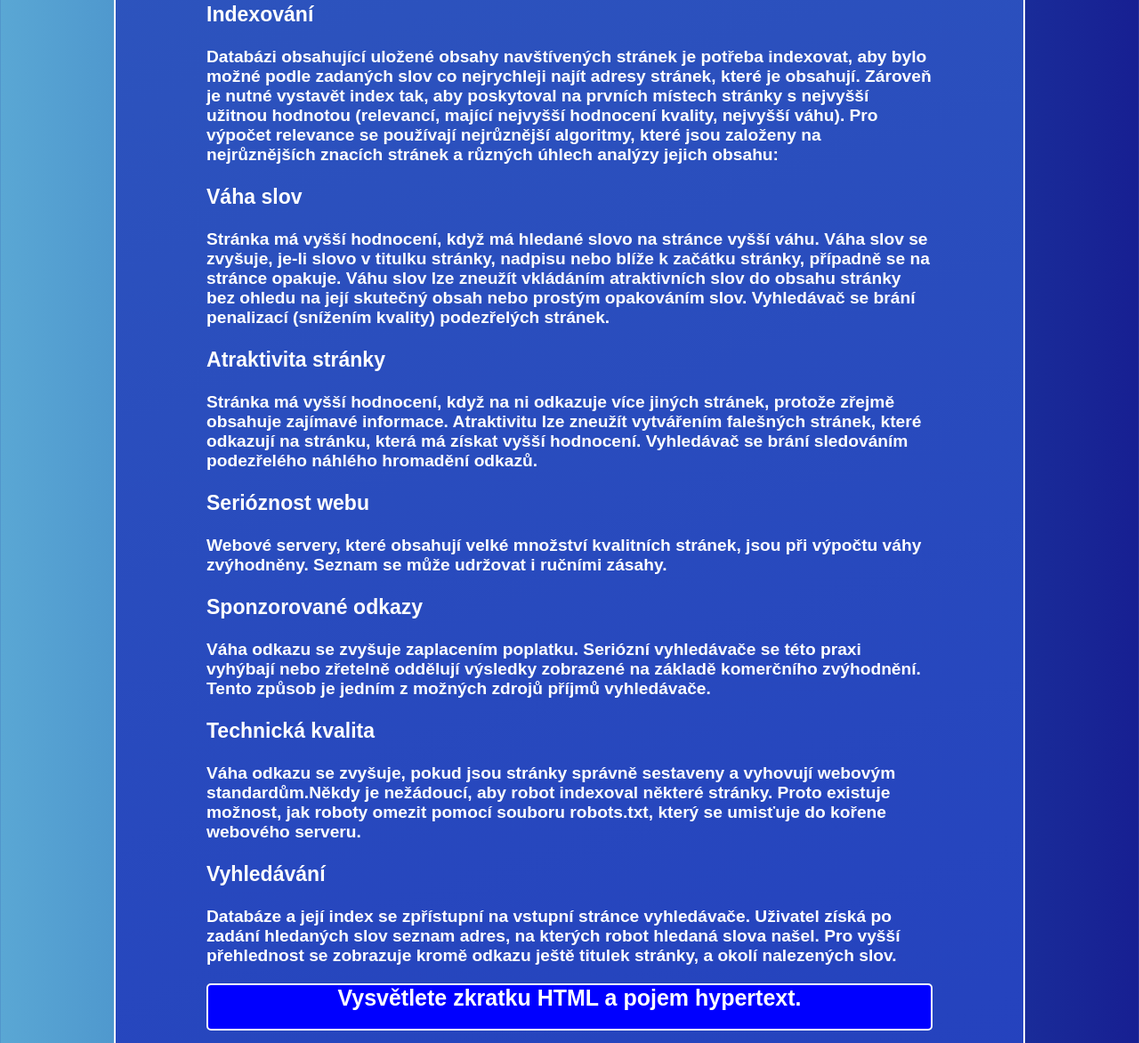
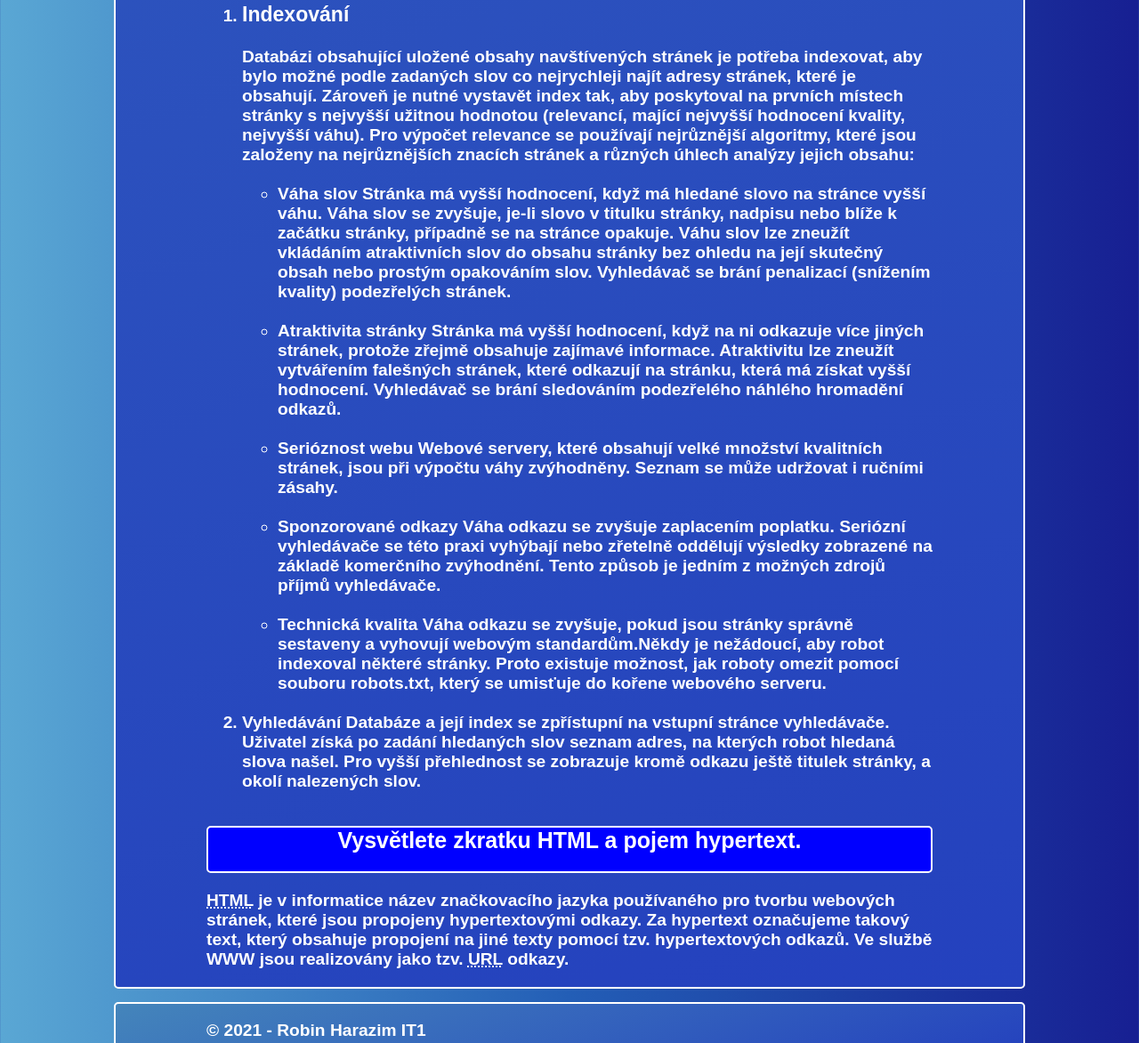
Before and after one commit to ComradeBobo/www, a plain HTML site: page index.html in a window 1280 px wide. Shown: the part 4582-5754 px from the top of the page at 89% size. Drawn offline with Linux system fonts and the light colour scheme.

Commit message:
2 Uprava stranky

```diff
--- a/index.html
+++ b/index.html
@@ -22,7 +22,8 @@
                 href="https://cs.wikipedia.org/wiki/Evropsk%C3%A1_organizace_pro_jadern%C3%BD_v%C3%BDzkum">CERN</a> v
             Ženevě díky <a class="odkaz" href="https://cs.wikipedia.org/wiki/Tim_Berners-Lee">Timu Berners-Lee</a>.</p>
         <p>Za hypertext označujeme takový text, který obsahuje propojení na jiné texty pomocí tzv.<b>hypertextových
-                odkazů</b>. Ve službě WWW jsou realizovány jako tzv. <abbr title="Uniform Resource Locator">URL</abbr> odkazy.</p>
+                odkazů</b>. Ve službě WWW jsou realizovány jako tzv. <abbr title="Uniform Resource Locator">URL</abbr>
+            odkazy.</p>
         <p>Služba je založena na spolupráci <b>WWW klientů</b> (browserů) <b>WWW serverem</b>. Prvním komerčním
             prohlížečem webových
             stránek byl na počátku 90. let minulého století Mosaic.</p>
@@ -76,7 +77,8 @@
             Webový server je připojen k počítačové síti a přijímá požadavky v souladu s protokolem HTTP (<i>HTTP
                 Request</i>). Tyto požadavky vyřizuje a počítači, který požadavek vznesl, vrací odpověď. Odpověď
             serveru je
-            opět ve tvaru <abbr title="HyperText Transfer Protocol">HTTP</abbr> (<i>HTTP Response</i>), je uvozena hlavičkou obsahující stavový kód, za níž následuje
+            opět ve tvaru <abbr title="HyperText Transfer Protocol">HTTP</abbr> (<i>HTTP Response</i>), je uvozena
+            hlavičkou obsahující stavový kód, za níž následuje
             samotný obsah.
         </div>
         <div class="otazka">4.Co je HTTP?</div>
@@ -121,8 +123,10 @@
         </div>
         <div class="otazka">6.Proč se stále častěji využívá protokol HTTPS?</div>
         <div class="odpoved">
-            <abbr title="Hypertext Transfer Protocol Secure">HTTPS</abbr> je nadstavba protokolu <abbr title="HyperText Transfer Protocol">HTTP</abbr>, která poskytuje zvýšenou bezpečnost před
-            odposloucháváním či podvržením dat. Pro komunikaci pomocí <abbr title="Hypertext Transfer Protocol Secure">HTTPS</abbr>
+            <abbr title="Hypertext Transfer Protocol Secure">HTTPS</abbr> je nadstavba protokolu <abbr
+                title="HyperText Transfer Protocol">HTTP</abbr>, která poskytuje zvýšenou bezpečnost před
+            odposloucháváním či podvržením dat. Pro komunikaci pomocí <abbr
+                title="Hypertext Transfer Protocol Secure">HTTPS</abbr>
             musí nejdříve server vlastnit certifikát. Certifikát musí být podepsán tzv. certifikační autoritou,
             která zaručí, že vlastník certifikátu se nevydává za nikoho jiného. Webové prohlížeče jsou většinou
             vybaveny podpisovými certifikáty největších podpisových autorit.
@@ -139,7 +143,8 @@
         <div class="odpoved">
             <abbr title="Uniform Resource Locator">URL</abbr> je řetězec znaků s definovanou strukturou, který
             slouží k
-            přesné specifikaci umístění zdrojů informací (ve smyslu dokument nebo služba) na Internetu. <abbr title="Uniform Resource Locator">URL</abbr>
+            přesné specifikaci umístění zdrojů informací (ve smyslu dokument nebo služba) na Internetu. <abbr
+                title="Uniform Resource Locator">URL</abbr>
             definuje doménovou adresu serveru, umístění zdroje na serveru a protokol, kterým je možné zdroj
             zpřístupnit.
             <h3>Příklady:</h3>
@@ -157,7 +162,8 @@
         <div class="otazka">8.Co jsou a k čemu slouží tzv. cookies? Připojte obrázek ukazující uložená cookies k některé
             internetové stránce.</div>
         <div class="odpoved">
-            Jako <strong>cookie</strong> (anglicky sušenka) se v protokolu <abbr title="HyperText Transfer Protocol">HTTP</abbr> označuje malé množství dat,
+            Jako <strong>cookie</strong> (anglicky sušenka) se v protokolu <abbr
+                title="HyperText Transfer Protocol">HTTP</abbr> označuje malé množství dat,
             která WWW server pošle prohlížeči a ten je uloží na počítači uživatele. Při každé další návštěvě
             téhož serveru pak prohlížeč tato data posílá zpět serveru. Cookies běžně slouží k rozlišování
             jednotlivých uživatelů, ukládá se do nich obsah „nákupního košíku“ v elektronických obchodech,
@@ -183,6 +189,8 @@
             stále opakuje. Robot se na navštívené stránky vrací v pravidelných intervalech, aby zjistil, zda
             se na stránce neobjevily nějaké nové informace.
 
+            <ol>
+                <li>
                     <h3>Indexování</h3> Databázi obsahující uložené obsahy navštívených stránek je potřeba
                     indexovat, aby
                     bylo možné podle zadaných slov co nejrychleji najít adresy stránek, které je obsahují. Zároveň
@@ -190,57 +198,68 @@
                     hodnotou (relevancí, mající nejvyšší hodnocení kvality, nejvyšší váhu). Pro výpočet relevance se
                     používají nejrůznější algoritmy, které jsou založeny na nejrůznějších znacích stránek a různých
                     úhlech analýzy jejich obsahu:
+                </li>
+<br>
 
 
 
-                    <h3>Váha slov</h3> Stránka má vyšší hodnocení, když má hledané slovo na stránce
+                <ul>
+                    <li>Váha slov Stránka má vyšší hodnocení, když má hledané slovo na stránce
                         vyšší váhu. Váha
                         slov se zvyšuje, je-li slovo v titulku stránky, nadpisu nebo blíže k začátku stránky,
                         případně se na stránce opakuje. Váhu slov lze zneužít vkládáním atraktivních slov do
                         obsahu stránky bez ohledu na její skutečný obsah nebo prostým opakováním slov.
                         Vyhledávač se brání penalizací (snížením kvality) podezřelých stránek.
+                    </li>
+<br>
 
 
-
-                    <h3>Atraktivita stránky</h3> Stránka má vyšší hodnocení, když na ni odkazuje
+                    <li>Atraktivita stránky Stránka má vyšší hodnocení, když na ni odkazuje
                         více jiných
                         stránek, protože zřejmě obsahuje zajímavé informace. Atraktivitu lze zneužít vytvářením
                         falešných stránek, které odkazují na stránku, která má získat vyšší hodnocení.
                         Vyhledávač se brání sledováním podezřelého náhlého hromadění odkazů.
+                    </li>
+<br>
 
 
-
-                    <h3>Serióznost webu</h3> Webové servery, které obsahují velké množství
+                    <li>Serióznost webu Webové servery, které obsahují velké množství
                         kvalitních stránek, jsou
                         při výpočtu váhy zvýhodněny. Seznam se může udržovat i ručními zásahy.
+                    </li>
+<br>
 
 
-
-                    <h3>Sponzorované odkazy</h3> Váha odkazu se zvyšuje zaplacením poplatku.
+                    <li> Sponzorované odkazy Váha odkazu se zvyšuje zaplacením poplatku.
                         Seriózní vyhledávače se
                         této praxi vyhýbají nebo zřetelně oddělují výsledky zobrazené na základě komerčního
-                    zvýhodnění. Tento způsob je jedním z možných zdrojů příjmů vyhledávače.
+                        zvýhodnění. Tento způsob je jedním z možných zdrojů příjmů vyhledávače.</li>
+<br>
 
 
-
-                    <h3>Technická kvalita</h3> Váha odkazu se zvyšuje, pokud jsou stránky správně
+                    <li> Technická kvalita Váha odkazu se zvyšuje, pokud jsou stránky správně
                         sestaveny a
-                    vyhovují webovým standardům.Někdy je nežádoucí, aby robot indexoval některé stránky. Proto existuje
+                        vyhovují webovým standardům.Někdy je nežádoucí, aby robot indexoval některé stránky. Proto
+                        existuje
                         možnost, jak roboty omezit pomocí
                         souboru robots.txt, který se umisťuje do kořene webového serveru.
-
-
-                <h3>Vyhledávání</h3> Databáze a její index se zpřístupní na vstupní stránce
+                    </li>
+<br>
+                </ul>
+                <li>Vyhledávání Databáze a její index se zpřístupní na vstupní stránce
                     vyhledávače. Uživatel získá
                     po zadání hledaných slov seznam adres, na kterých robot hledaná slova našel. Pro vyšší
                     přehlednost se zobrazuje kromě odkazu ještě titulek stránky, a okolí nalezených slov.
-
+            </ol>
+            </li>
 
         </div>
         <div class="otazka">Vysvětlete zkratku HTML a pojem hypertext.</div>
-        <div class="odpoved"><abbr title="Hypertext Markup Language">HTML</abbr> je v informatice název značkovacího jazyka používaného pro tvorbu webových stránek,
+        <div class="odpoved"><abbr title="Hypertext Markup Language">HTML</abbr> je v informatice název značkovacího
+            jazyka používaného pro tvorbu webových stránek,
             které jsou propojeny hypertextovými odkazy. Za hypertext označujeme takový text, který obsahuje propojení na
-            jiné texty pomocí tzv. hypertextových odkazů. Ve službě WWW jsou realizovány jako tzv. <abbr title="Uniform Resource Locator">URL</abbr> odkazy.</div>
+            jiné texty pomocí tzv. hypertextových odkazů. Ve službě WWW jsou realizovány jako tzv. <abbr
+                title="Uniform Resource Locator">URL</abbr> odkazy.</div>
     </main>
     <footer>
         <p>&copy; 2021 - Robin Harazim IT1</p>
```
Lines whose indentation alone changed are shown as unchanged.
